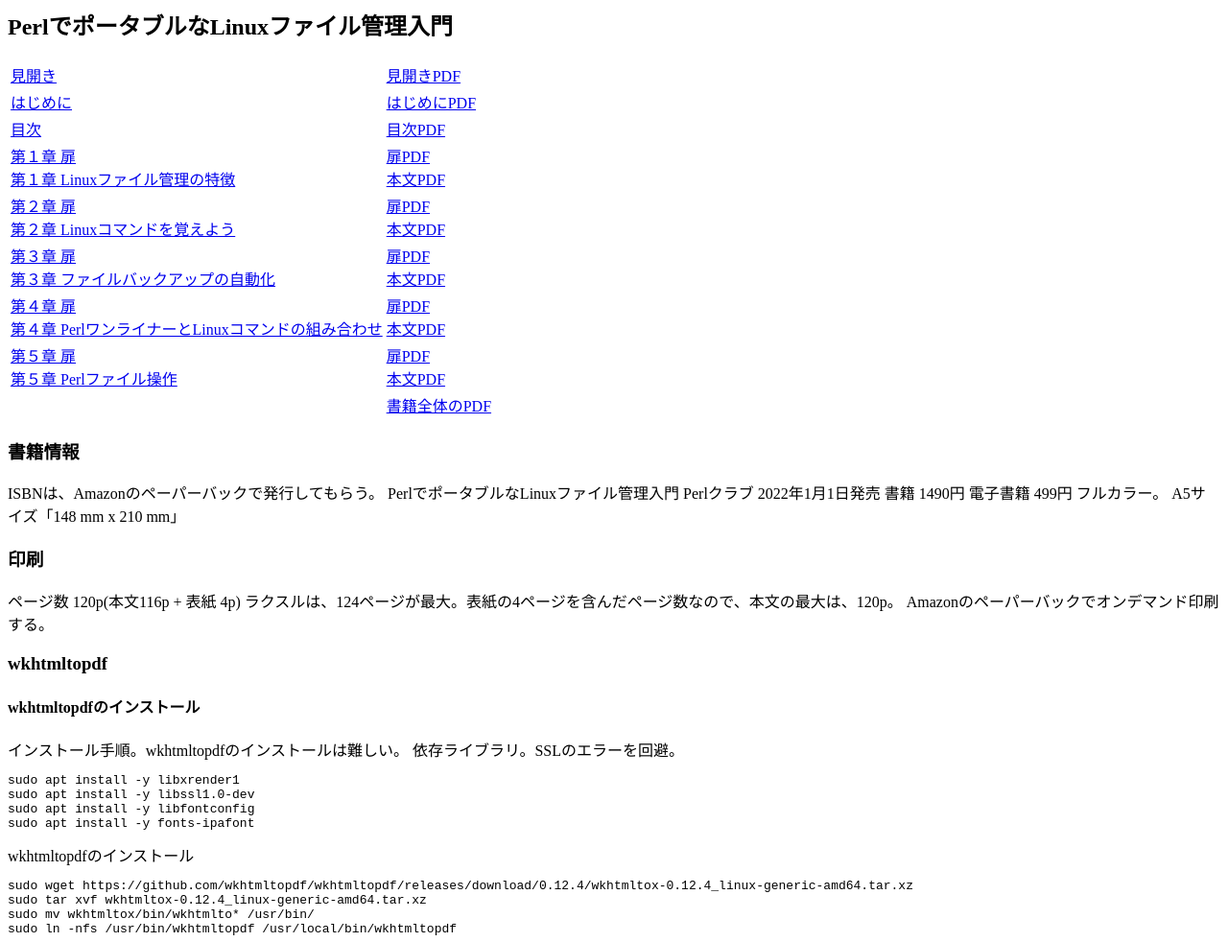
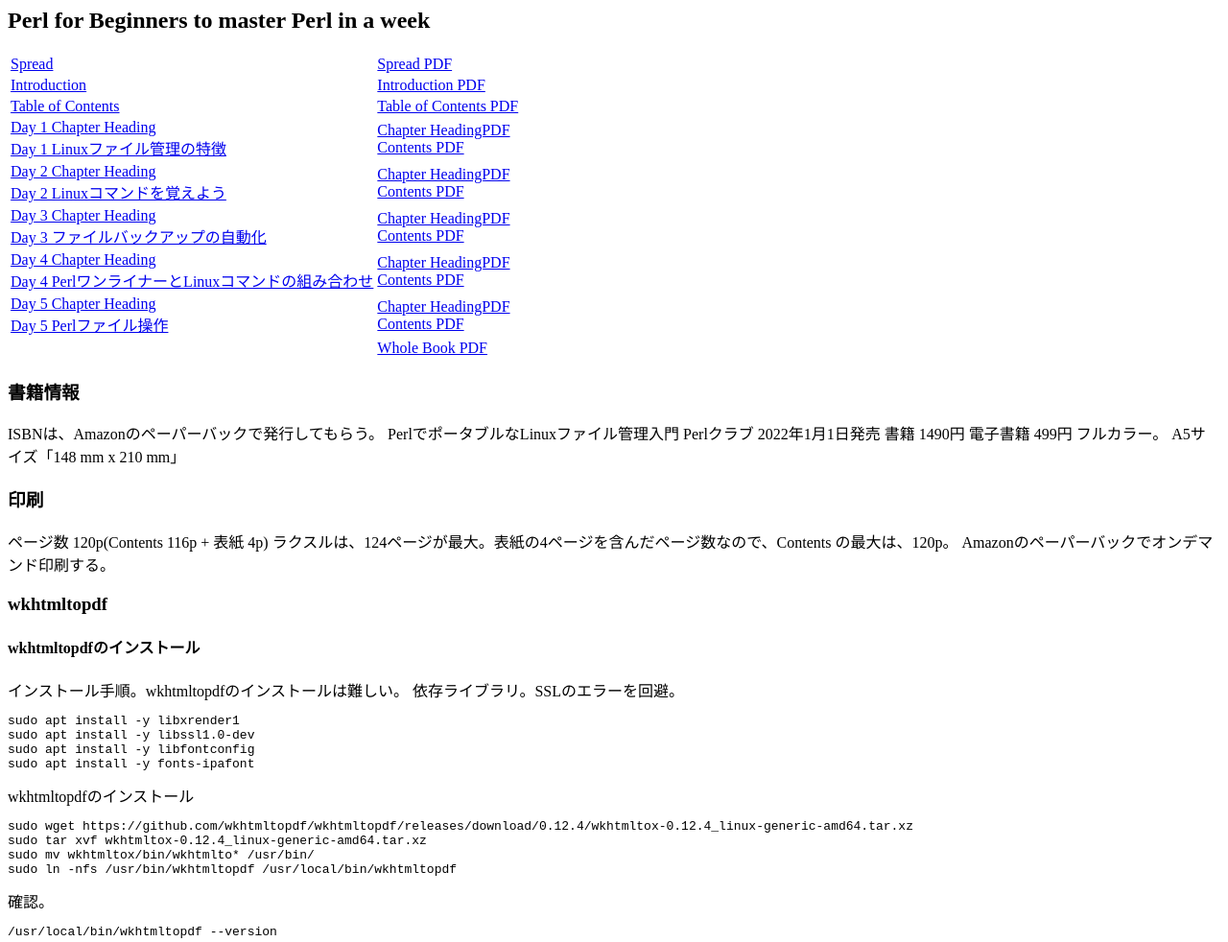
Before and after one commit to yuki-kimoto/book-perl-install-en, a plain HTML site: page templates/index.html in a window 1280 px wide. Shown: the top 982 px of the page at 96% size. Drawn offline with Linux system fonts and the light colour scheme.

Commit message:
Add English Chapters

```diff
--- a/templates/index.html
+++ b/templates/index.html
@@ -1,15 +1,15 @@
-<h2>PerlでポータブルなLinuxファイル管理入門</h2>
+<h2>Perl for Beginners to master Perl in a week</h2>
 
 <table>
-  <tr><td><a href="top.html">見開き</a></td><td><a href="top.pdf">見開きPDF</a></td></tr>
-  <tr><td><a href="beginning.html">はじめに</a></td><td><a href="beginning.pdf">はじめにPDF</a></td></tr>
-  <tr><td><a href="toc.html">目次</a></td><td><a href="toc.pdf">目次PDF</a></td></tr>
-  <tr><td><a href="chapter01_title.html">第１章 扉</a><br><a href="chapter01.html">第１章 Linuxファイル管理の特徴</a></td><td><a href="chapter01_title.pdf">扉PDF</a><br><a href="chapter01.pdf">本文PDF</a> </td></tr>
-  <tr><td><a href="chapter02_title.html">第２章 扉</a><br><a href="chapter02.html">第２章 Linuxコマンドを覚えよう</a></td><td><a href="chapter02_title.pdf">扉PDF</a><br><a href="chapter02.pdf">本文PDF</a> </td></tr>
-  <tr><td><a href="chapter03_title.html">第３章 扉</a><br><a href="chapter03.html">第３章 ファイルバックアップの自動化</a></td><td><a href="chapter03_title.pdf">扉PDF</a><br><a href="chapter03.pdf">本文PDF</a> </td></tr>
-  <tr><td><a href="chapter03_title.html">第４章 扉</a><br><a href="chapter04.html">第４章 PerlワンライナーとLinuxコマンドの組み合わせ</a></td><td><a href="chapter04_title.pdf">扉PDF</a><br><a href="chapter04.pdf">本文PDF</a> </td></tr>
-  <tr><td><a href="chapter04_title.html">第５章 扉</a><br><a href="chapter05.html">第５章 Perlファイル操作</a></td><td><a href="chapter05_title.pdf">扉PDF</a><br><a href="chapter05.pdf">本文PDF</a> </td></tr>
-  <tr><td></td><td><a href="book.pdf">書籍全体のPDF</a></td></tr>
+  <tr><td><a href="top.html">Spread</a></td><td><a href="top.pdf">Spread PDF</a></td></tr>
+  <tr><td><a href="beginning.html">Introduction</a></td><td><a href="beginning.pdf">Introduction PDF</a></td></tr>
+  <tr><td><a href="toc.html">Table of Contents</a></td><td><a href="toc.pdf">Table of Contents PDF</a></td></tr>
+  <tr><td><a href="chapter01_title.html">Day 1 Chapter Heading</a><br><a href="chapter01.html">Day 1 Linuxファイル管理の特徴</a></td><td><a href="chapter01_title.pdf">Chapter HeadingPDF</a><br><a href="chapter01.pdf">Contents PDF</a> </td></tr>
+  <tr><td><a href="chapter02_title.html">Day 2 Chapter Heading</a><br><a href="chapter02.html">Day 2 Linuxコマンドを覚えよう</a></td><td><a href="chapter02_title.pdf">Chapter HeadingPDF</a><br><a href="chapter02.pdf">Contents PDF</a> </td></tr>
+  <tr><td><a href="chapter03_title.html">Day 3 Chapter Heading</a><br><a href="chapter03.html">Day 3 ファイルバックアップの自動化</a></td><td><a href="chapter03_title.pdf">Chapter HeadingPDF</a><br><a href="chapter03.pdf">Contents PDF</a> </td></tr>
+  <tr><td><a href="chapter03_title.html">Day 4 Chapter Heading</a><br><a href="chapter04.html">Day 4 PerlワンライナーとLinuxコマンドの組み合わせ</a></td><td><a href="chapter04_title.pdf">Chapter HeadingPDF</a><br><a href="chapter04.pdf">Contents PDF</a> </td></tr>
+  <tr><td><a href="chapter04_title.html">Day 5 Chapter Heading</a><br><a href="chapter05.html">Day 5 Perlファイル操作</a></td><td><a href="chapter05_title.pdf">Chapter HeadingPDF</a><br><a href="chapter05.pdf">Contents PDF</a> </td></tr>
+  <tr><td></td><td><a href="book.pdf">Whole Book PDF</a></td></tr>
 </table>
 
 <h3>書籍情報</h3>
@@ -32,9 +32,9 @@
 
 <h3>印刷</h3>
 
-ページ数 120p(本文116p + 表紙 4p)
+ページ数 120p(Contents 116p + 表紙 4p)
 
-ラクスルは、124ページが最大。表紙の4ページを含んだページ数なので、本文の最大は、120p。
+ラクスルは、124ページが最大。表紙の4ページを含んだページ数なので、Contents の最大は、120p。
 
 Amazonのペーパーバックでオンデマンド印刷する。
 
```
Also changed, not shown: 1 other file.
